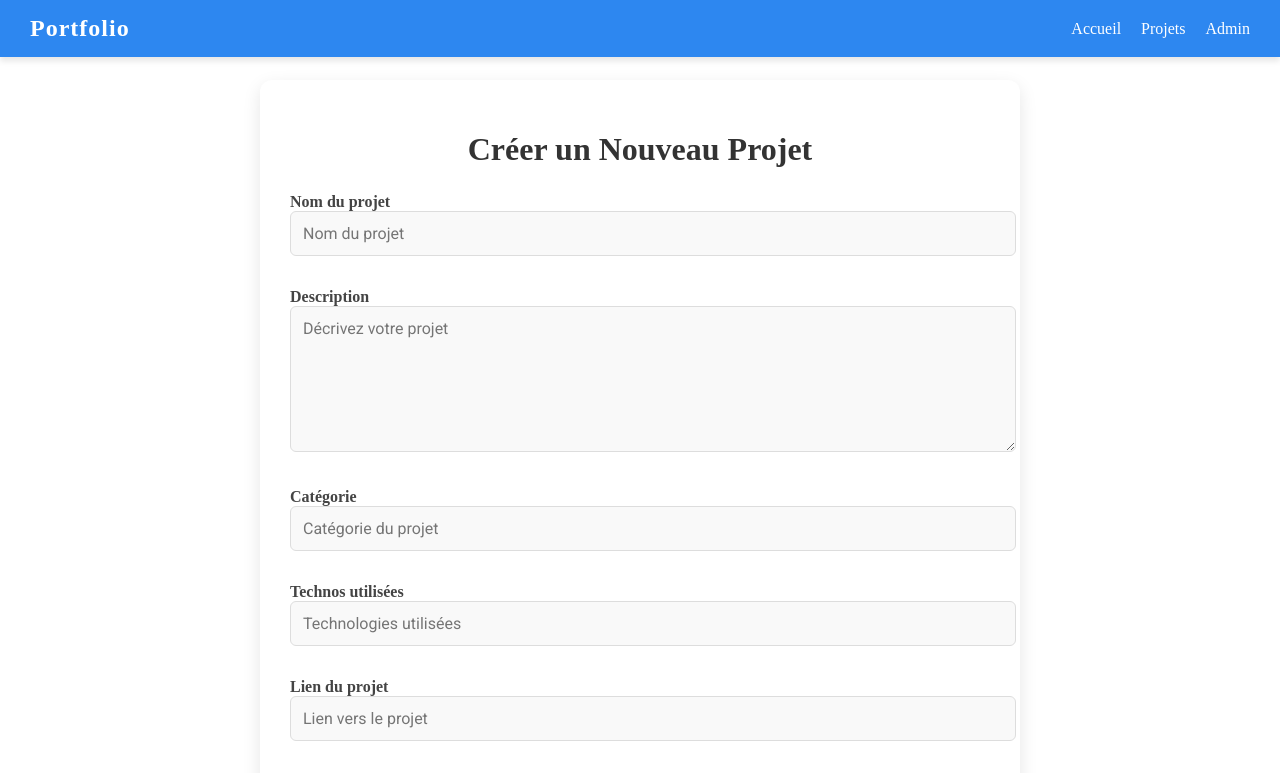
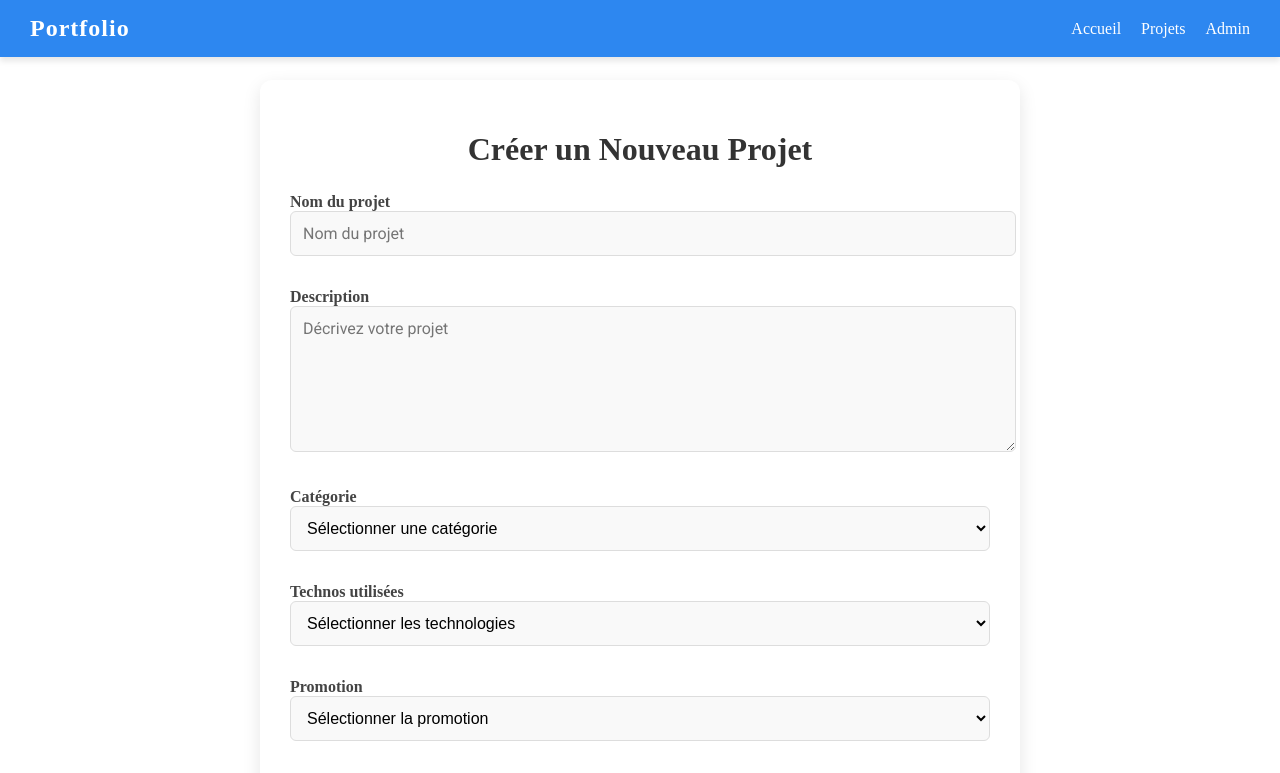
Before and after one commit to jphayek/Airtable-api, a Vue app in the folder portfolio/: page /create-project in a window 1280 px wide. Shown: the top 773 px of the page. Built offline with nearby package versions, Linux system fonts and the light colour scheme.

Commit message:
Option Create Project

```diff
--- a/portfolio/src/views/CreateProject.vue
+++ b/portfolio/src/views/CreateProject.vue
@@ -13,24 +13,42 @@
         <textarea v-model="newProject.description" id="description" required placeholder="Décrivez votre projet"></textarea>
       </div>
 
+      <!-- Liste déroulante pour la catégorie -->
       <div class="form-group">
         <label for="category">Catégorie</label>
-        <input type="text" v-model="newProject.categorie" id="category" required placeholder="Catégorie du projet" />
+        <select v-model="newProject.categorie" id="category" required>
+          <option value="">Sélectionner une catégorie</option>
+          <option value="Web">Web</option>
+          <option value="Mobile">Mobile</option>
+          <option value="Infrastructure">Infrastructure</option>
+          <option value="Big Data">Big Data</option>
+        </select>
       </div>
 
+      <!-- Liste déroulante pour les technologies -->
       <div class="form-group">
         <label for="technos">Technos utilisées</label>
-        <input type="text" v-model="newProject.technos" id="technos" placeholder="Technologies utilisées" />
+        <select v-model="newProject.technos" id="technos">
+          <option value="">Sélectionner les technologies</option>
+          <option value="JavaScript">JavaScript</option>
+          <option value="ReactJS">ReactJS</option>
+        </select>
+      </div>
+
+      <!-- Liste déroulante pour la promotion -->
+      <div class="form-group">
+        <label for="promo">Promotion</label>
+        <select v-model="newProject.promo" id="promo">
+          <option value="">Sélectionner la promotion</option>
+          <option value="2025">2025</option>
+          <option value="2024">2024</option>
+          <option value="2023">2023</option>
+        </select>
       </div>
 
       <div class="form-group">
         <label for="link">Lien du projet</label>
         <input type="url" v-model="newProject.lien" id="link" placeholder="Lien vers le projet" />
-      </div>
-
-      <div class="form-group">
-        <label for="promo">Promotion</label>
-        <input type="text" v-model="newProject.promo" id="promo" placeholder="Ex: Promotion 2025" />
       </div>
 
       <div class="form-group">
@@ -140,7 +158,8 @@ label {
 }
 
 input,
-textarea {
+textarea,
+select {
   padding: 12px;
   font-size: 16px;
   border: 1px solid #ddd;
@@ -152,7 +171,8 @@ textarea {
 }
 
 input:focus,
-textarea:focus {
+textarea:focus,
+select:focus {
   border-color: #667eea;
   outline: none;
 }
```
Also changed, not shown: portfolio/src/components/AdminLogin.vue (deleted).
